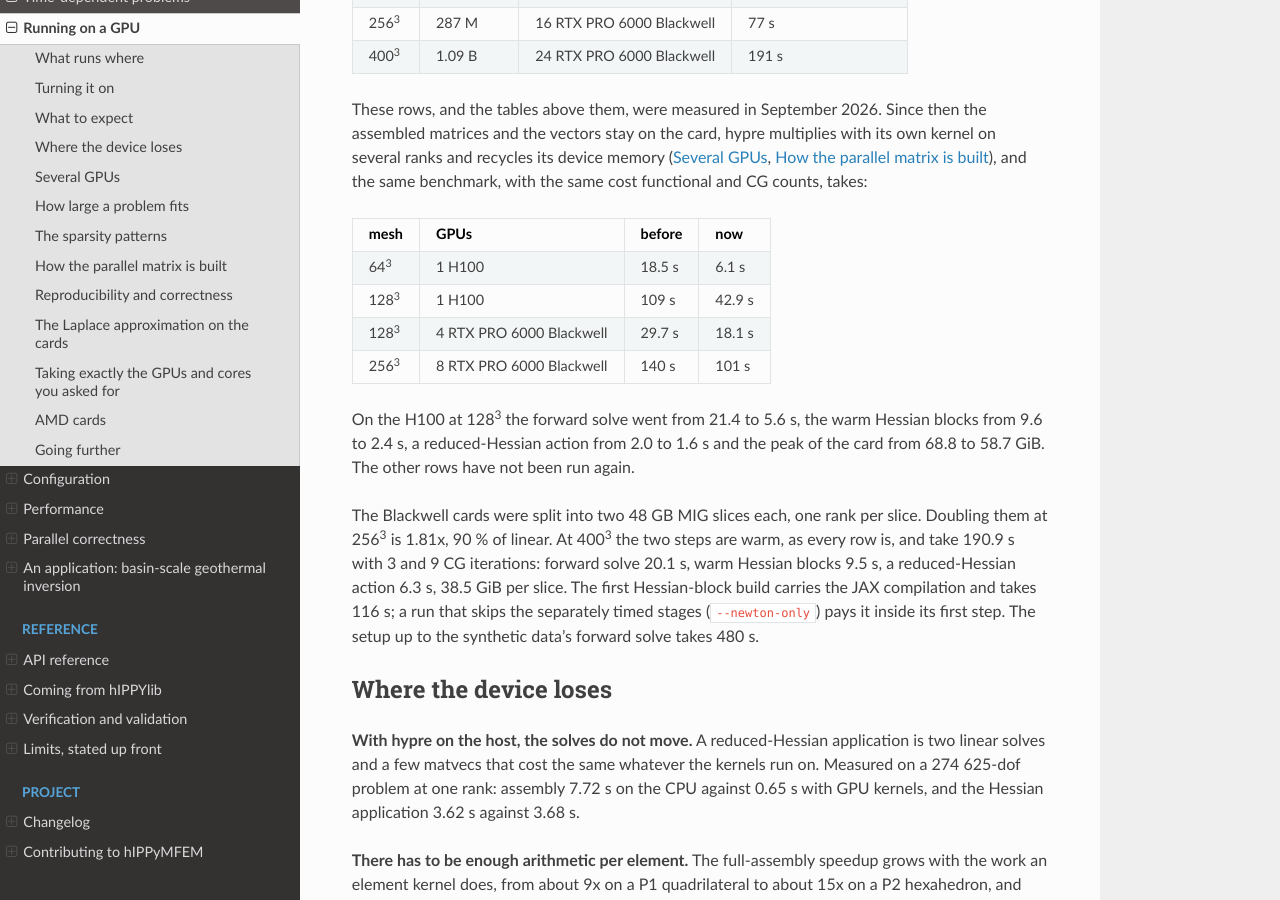
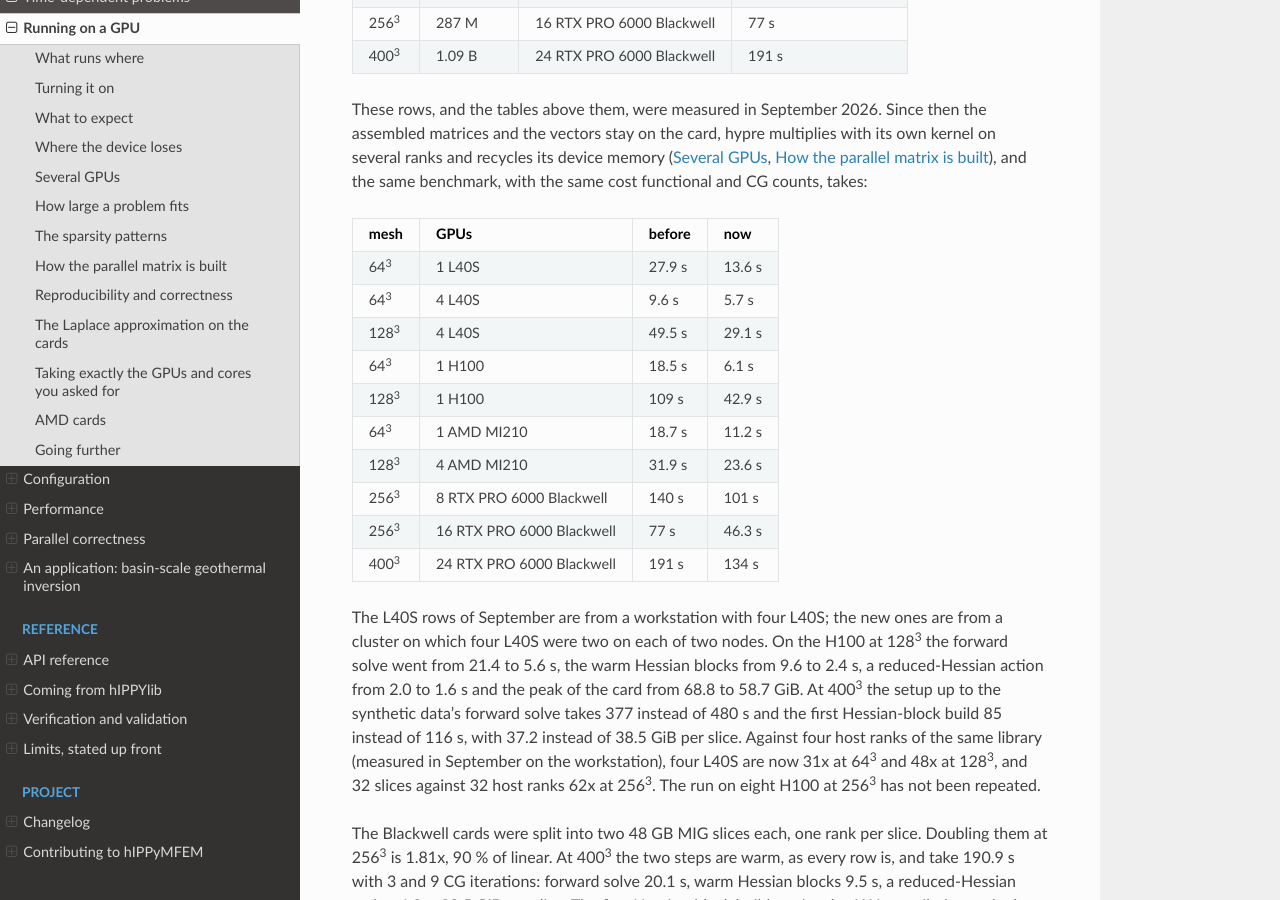
Before and after one commit to hIPPyMFEM/hippymfem, a Sphinx documentation site: the page built from docs/source/guide/gpu.rst, in a window 1280 px wide and 900 px high, scrolled down 3034 px. Built offline with Sphinx 7.4.7 and the Read the Docs theme 3.1.0, drawn with Linux system fonts in a browser that asks for light colours; pages that are not in the unit, such as notebooks, are missing from menus; some of the changed text lies outside the part shown.

Commit message:
Guide, notes, changelog: the benchmark runs of September repeated with the present library
64^3 to 400^3 on L40S, H100, MI210 and Blackwell cards (records P_* of 2026-10-02):
two Newton-CG steps take 1.4 to 2.5 times less than in September, with the same cost
functional and CG counts.  The device copy path passes test_device on MI210 (HIP).

```diff
--- a/docs/source/guide/gpu.rst
+++ b/docs/source/guide/gpu.rst
@@ -162,15 +162,28 @@ CG counts, takes:
 ==============  ==================================  ===========  =========
 mesh            GPUs                                before       now
 ==============  ==================================  ===========  =========
+64\ :sup:`3`    1 L40S                              27.9 s       13.6 s
+64\ :sup:`3`    4 L40S                              9.6 s        5.7 s
+128\ :sup:`3`   4 L40S                              49.5 s       29.1 s
 64\ :sup:`3`    1 H100                              18.5 s       6.1 s
 128\ :sup:`3`   1 H100                              109 s        42.9 s
-128\ :sup:`3`   4 RTX PRO 6000 Blackwell            29.7 s       18.1 s
+64\ :sup:`3`    1 AMD MI210                         18.7 s       11.2 s
+128\ :sup:`3`   4 AMD MI210                         31.9 s       23.6 s
 256\ :sup:`3`   8 RTX PRO 6000 Blackwell            140 s        101 s
+256\ :sup:`3`   16 RTX PRO 6000 Blackwell           77 s         46.3 s
+400\ :sup:`3`   24 RTX PRO 6000 Blackwell           191 s        134 s
 ==============  ==================================  ===========  =========
 
-On the H100 at 128\ :sup:`3` the forward solve went from 21.4 to 5.6 s, the warm Hessian
-blocks from 9.6 to 2.4 s, a reduced-Hessian action from 2.0 to 1.6 s and the peak of the
-card from 68.8 to 58.7 GiB.  The other rows have not been run again.
+The L40S rows of September are from a workstation with four L40S; the new ones are from
+a cluster on which four L40S were two on each of two nodes.  On the H100 at
+128\ :sup:`3` the forward solve went from 21.4 to 5.6 s, the warm Hessian blocks from 9.6
+to 2.4 s, a reduced-Hessian action from 2.0 to 1.6 s and the peak of the card from 68.8
+to 58.7 GiB.  At 400\ :sup:`3` the setup up to the synthetic data's forward solve takes
+377 instead of 480 s and the first Hessian-block build 85 instead of 116 s, with 37.2
+instead of 38.5 GiB per slice.  Against four host ranks of the same library (measured in
+September on the workstation), four L40S are now 31x at 64\ :sup:`3` and 48x at
+128\ :sup:`3`, and 32 slices against 32 host ranks 62x at 256\ :sup:`3`.  The run on
+eight H100 at 256\ :sup:`3` has not been repeated.
 
 The Blackwell cards were split into two 48 GB MIG slices each, one rank per slice.
 Doubling them at 256\ :sup:`3` is 1.81x, 90 % of linear.  At 400\ :sup:`3` the two steps
@@ -812,7 +825,12 @@ two Newton-CG steps                          MI210   H100    L40S
 
 The answers are the NVIDIA ones: the same cost functional to nine digits and the same CG
 counts at every size, and the geothermal application at :math:`32^{3}` reproduces its
-L40S row.  :math:`128^{3}` does not fit on one 64 GB card but runs on two: 65.9 s,
+L40S row.  (The table is of September 2026.  With the matrices and vectors kept on the
+card, which works through ``hipMemcpy`` on this build as it does through ``cudaMemcpy``
+on the NVIDIA ones, one MI210 takes 11.2 s at :math:`64^{3}` and four take 23.6 s at
+:math:`128^{3}`, with an in-process peak of 14.4 and 19.9 GiB per card where it was 22.7
+and 28.4; ``test_device`` passes on one and two ranks.  The recycling pool for hypre's
+memory is for CUDA builds only.)  :math:`128^{3}` does not fit on one 64 GB card but runs on two: 65.9 s,
 against 89.4 s on two L40S with the same flags.
 
 **Kernels.**  ``HIPPYMFEM_DEVICE=gpu`` names ``rocm,cpu`` on a node whose card
```
Also changed, not shown: CHANGELOG.md (+5 -3 lines), benchmarks/DESIGN_NOTES.md (+13 -1 lines).
